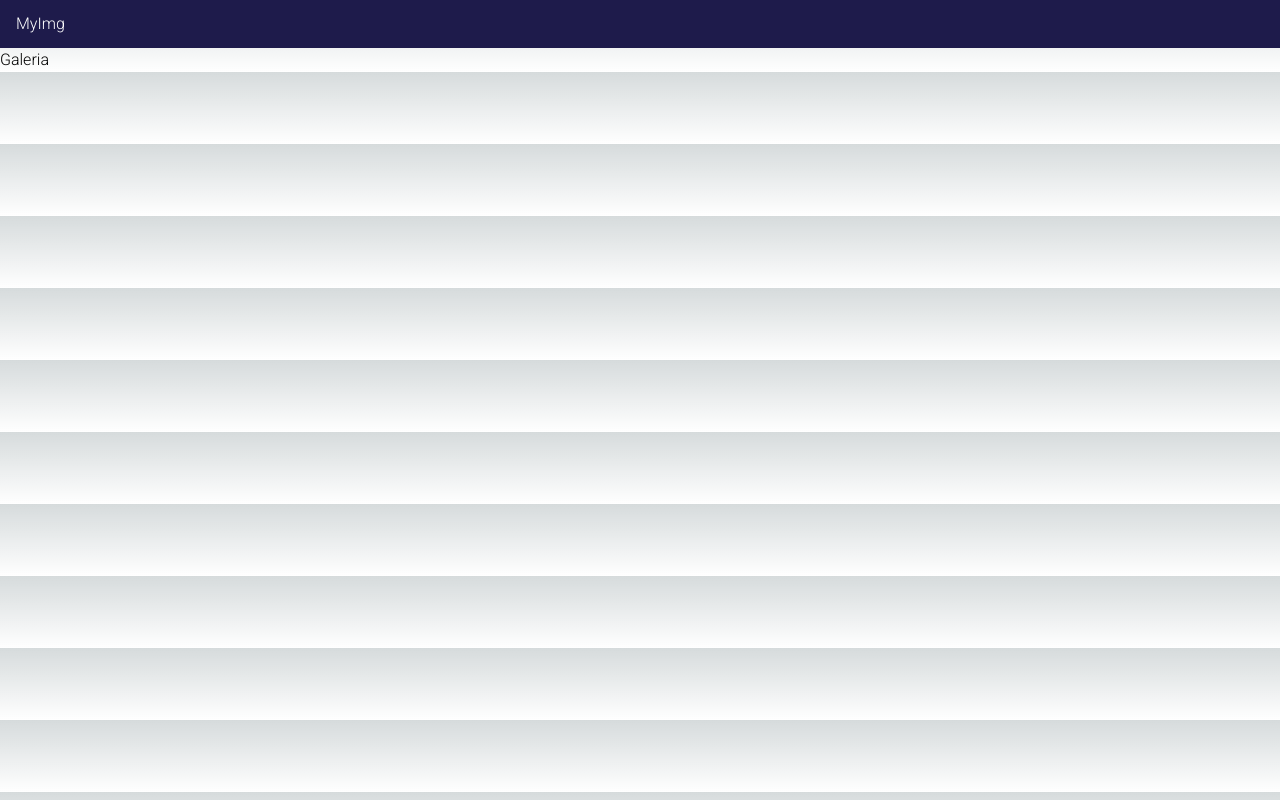
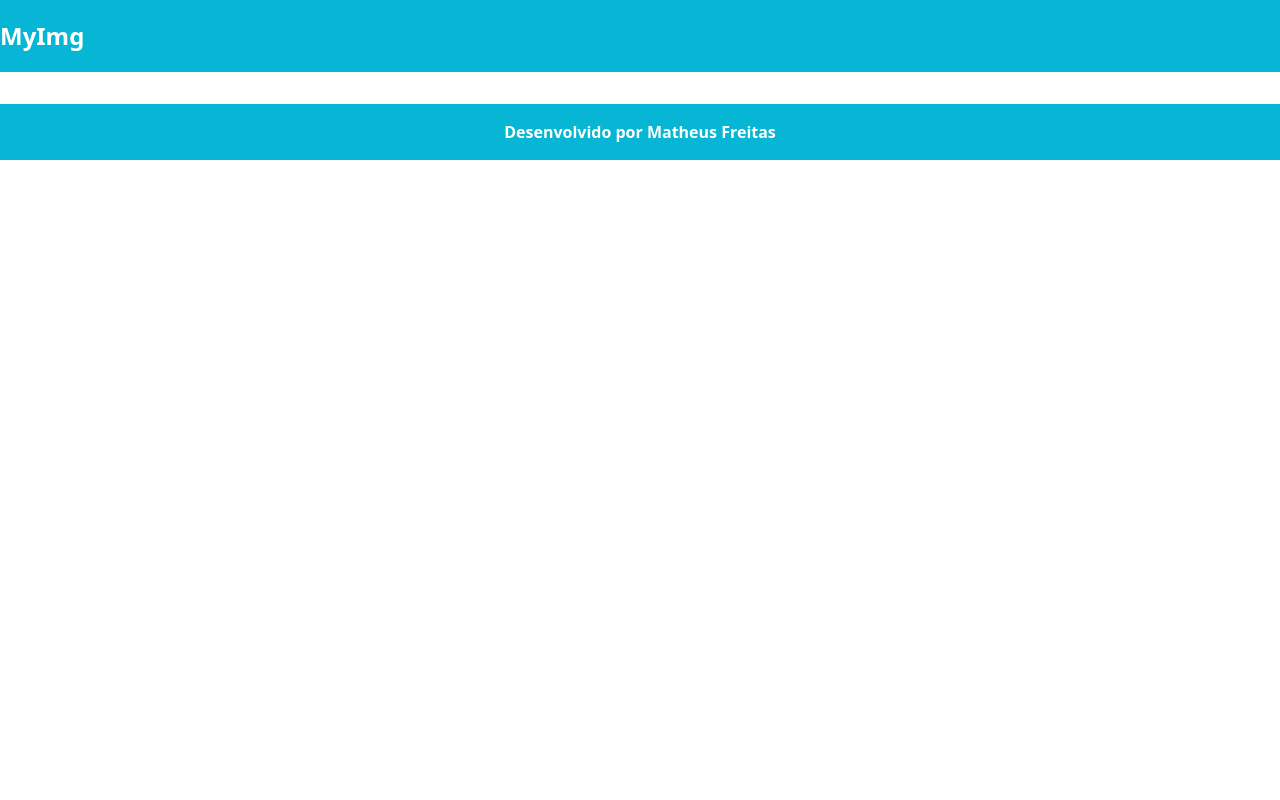
Before and after one commit to sql1freitas/MyImg-app-front, a Next.js app: page /galeria in a window 1280 px wide. Built offline with nearby package versions, Linux system fonts and the light colour scheme.

Commit message:
Teste de template

```diff
--- a/src/app/form/page.tsx
+++ b/src/app/form/page.tsx
@@ -1,6 +1,14 @@
+import { Template } from "@/components/Template";
+
 export default function FormularioPage(){
 
     return(
+
+        <Template>
+
+
         <h1>Formulario</h1>
+
+        </Template>
     )
     }
--- a/src/app/galeria/page.tsx
+++ b/src/app/galeria/page.tsx
@@ -9,7 +9,7 @@ return(
 
 
 
-    <h1>Galeria</h1>
+
 
 
     </Template>
--- a/src/app/globals.css
+++ b/src/app/globals.css
@@ -18,10 +18,5 @@
 
 body {
   color: rgb(var(--foreground-rgb));
-  background: linear-gradient(
-      to bottom,
-      transparent,
-      rgb(var(--background-end-rgb))
-    )
-    rgb(var(--background-start-rgb));
+
 }
--- a/src/components/Template.tsx
+++ b/src/components/Template.tsx
@@ -12,13 +12,12 @@ export const Template: React.FC<TemplateProps> = (props: TemplateProps) => {
             <>
             <Header/>
 
-
+            <div className="container mx-auto mt-8 px-4">
             {props.children}
+            </div>
 
 
-
-
-
+            <Footer/>
             </>
     )
 
@@ -29,12 +28,35 @@ export const Template: React.FC<TemplateProps> = (props: TemplateProps) => {
 
 const Header: React.FC = () => {
     return(
-        <header className="bg-indigo-950 text-white py-3">
-            <div className="container mx-auto flex justify-between itens-center px-4">
-                    <h1 className="text -3x1">
+        <header className="font-sans bg-cyan-500 text-white py-5">
+            <div className="container mx-auto text-left">
+                    <h1 className="text-2xl font-bold">
                         MyImg
                     </h1>
             </div>
         </header>
     )
 }
+
+const Footer: React.FC = () => {
+
+    return(
+            <footer className="font-sans bg-cyan-500 text-white py-4 mt-8">
+                <div className="container mx-auto text-center">
+                    <h1 className="text-3x1 font-bold">
+
+                            Desenvolvido por Matheus Freitas
+
+                    </h1>
+
+
+                </div>
+
+
+            </footer>
+
+
+    )
+
+
+}
```
